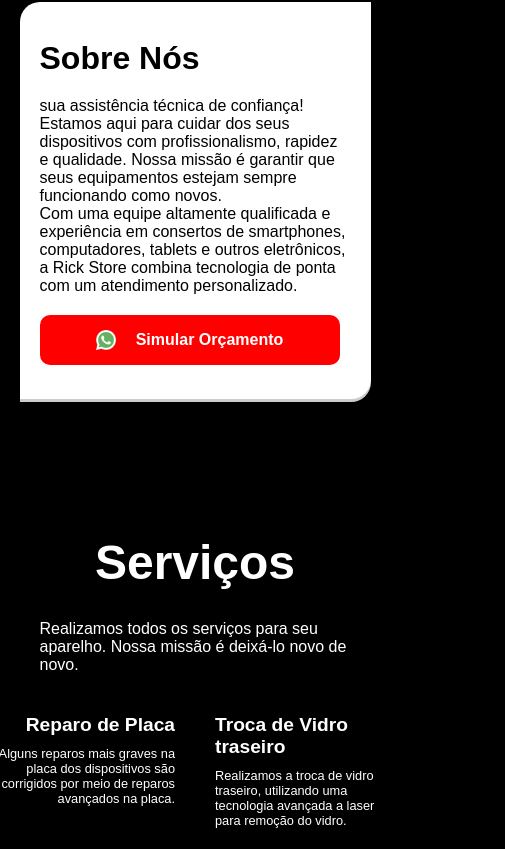
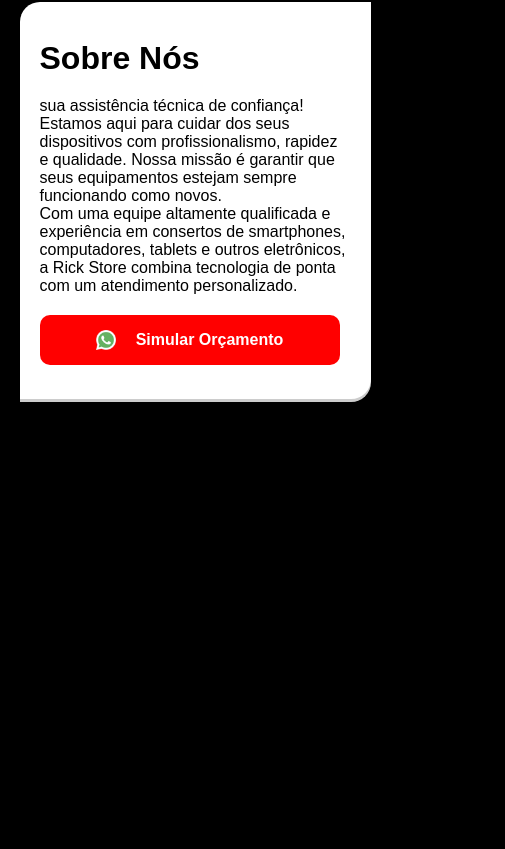
Before and after one commit to Gilnathan/Rick_Store, a Next.js app: page / in a window 390 px wide. Shown: the part 2223-3072 px from the top of the page, 505 px wide, since content can reach past the window. Built offline with nearby package versions, Linux system fonts and the light colour scheme.

Commit message:
resposividade

```diff
--- a/src/components/Servicos/index.jsx
+++ b/src/components/Servicos/index.jsx
@@ -1,46 +1,50 @@
-import { motion } from 'framer-motion'; // Importando o Framer Motion
+import { motion } from "framer-motion"; // Importando o Framer Motion
 import styles from "./servicos.module.css";
+import Status_loja from "@/components/Status_loja";
+import useScreenSize from "@/hooks/useScreenSize"; // Hook para detectar mobile
 
 export default function Servicos() {
+  const isMobile = useScreenSize(); // Detecta se o dispositivo é mobile
+
   return (
     <motion.section
       className={styles.container_servicos}
       id="Section_servicos"
-      initial={{ opacity: 0 }}
-      whileInView={{ opacity: 1 }} // A animação só acontece quando estiver visível na tela
+      initial={isMobile ? {} : { opacity: 0 }}
+      whileInView={isMobile ? {} : { opacity: 1 }}
       transition={{ duration: 1 }}
     >
-      {/* Animando o título */}
+      {/* Título */}
       <motion.h1
         className={styles.titulo}
-        initial={{ opacity: 0, y: -20 }}  // Começa invisível e um pouco acima
-        whileInView={{ opacity: 1, y: 0 }}    // Animação só acontece quando estiver visível
-        transition={{ duration: 1, delay: 0.2 }} // Atraso para dar ênfase
+        initial={isMobile ? {} : { opacity: 0, y: -20 }}
+        whileInView={isMobile ? {} : { opacity: 1, y: 0 }}
+        transition={{ duration: 1, delay: 0.2 }}
       >
         Serviços
       </motion.h1>
 
-      {/* Animando o parágrafo */}
+      {/* Parágrafo */}
       <motion.p
-        initial={{ opacity: 0 }}
-        whileInView={{ opacity: 1 }} // Só aparece quando estiver na tela
+        initial={isMobile ? {} : { opacity: 0 }}
+        whileInView={isMobile ? {} : { opacity: 1 }}
         transition={{ duration: 1, delay: 0.4 }}
       >
         Realizamos todos os serviços para seu aparelho. Nossa missão é deixá-lo novo de novo.
       </motion.p>
 
-      <div>
+      <div className={styles.cards_container}>
+        {/* Cards à esquerda */}
         <motion.div
           className={styles.container_cards_left}
-          initial={{ opacity: 0 }}
-          whileInView={{ opacity: 1 }} // Só aparece quando estiver na tela
+          initial={isMobile ? {} : { opacity: 0 }}
+          whileInView={isMobile ? {} : { opacity: 1 }}
           transition={{ duration: 1, delay: 0.6 }}
         >
-          {/* Animando os cards à esquerda */}
           <motion.div
             className={styles.servicos_card}
-            initial={{ opacity: 0, x: -100 }}  // Começa da esquerda
-            whileInView={{ opacity: 1, x: 0 }}     // Só anima quando entra na tela
+            initial={isMobile ? {} : { opacity: 0, x: -100 }}
+            whileInView={isMobile ? {} : { opacity: 1, x: 0 }}
             transition={{ duration: 0.8 }}
           >
             <h2>Reparo de Placa</h2>
@@ -51,8 +55,8 @@
 
           <motion.div
             className={styles.servicos_card}
-            initial={{ opacity: 0, x: -100 }}
-            whileInView={{ opacity: 1, x: 0 }} // Só anima quando entra na tela
+            initial={isMobile ? {} : { opacity: 0, x: -100 }}
+            whileInView={isMobile ? {} : { opacity: 1, x: 0 }}
             transition={{ duration: 0.8, delay: 0.2 }}
           >
             <h2>Troca de outros componentes</h2>
@@ -63,8 +67,8 @@
 
           <motion.div
             className={styles.servicos_card}
-            initial={{ opacity: 0, x: -100 }}
-            whileInView={{ opacity: 1, x: 0 }} // Só anima quando entra na tela
+            initial={isMobile ? {} : { opacity: 0, x: -100 }}
+            whileInView={isMobile ? {} : { opacity: 1, x: 0 }}
             transition={{ duration: 0.8, delay: 0.4 }}
           >
             <h2>Troca de carcaça</h2>
@@ -74,27 +78,27 @@
           </motion.div>
         </motion.div>
 
-        {/* Imagem animada */}
+        {/* Imagem central */}
         <motion.img
           src="/iphone_quebrado.png"
-          alt=""
+          alt="iPhone quebrado"
           className={styles.img_iphone_quebrado}
-          initial={{ opacity: 0, scale: 0.8 }}
-          whileInView={{ opacity: 1, scale: 1 }} // A animação só acontece quando a imagem entra na tela
+          initial={isMobile ? {} : { opacity: 0, scale: 0.8 }}
+          whileInView={isMobile ? {} : { opacity: 1, scale: 1 }}
           transition={{ duration: 1, delay: 0.6 }}
         />
 
+        {/* Cards à direita */}
         <motion.div
           className={styles.container_cards_right}
-          initial={{ opacity: 0 }}
-          whileInView={{ opacity: 1 }} // Só anima quando entra na tela
+          initial={isMobile ? {} : { opacity: 0 }}
+          whileInView={isMobile ? {} : { opacity: 1 }}
           transition={{ duration: 1, delay: 0.8 }}
         >
-          {/* Animando os cards à direita */}
           <motion.div
             className={styles.servicos_card}
-            initial={{ opacity: 0, x: 100 }}  // Começa da direita
-            whileInView={{ opacity: 1, x: 0 }} // Só anima quando entra na tela
+            initial={isMobile ? {} : { opacity: 0, x: 100 }}
+            whileInView={isMobile ? {} : { opacity: 1, x: 0 }}
             transition={{ duration: 0.8 }}
           >
             <h2>Troca de Vidro traseiro</h2>
@@ -105,8 +109,8 @@
 
           <motion.div
             className={styles.servicos_card}
-            initial={{ opacity: 0, x: 100 }}
-            whileInView={{ opacity: 1, x: 0 }} // Só anima quando entra na tela
+            initial={isMobile ? {} : { opacity: 0, x: 100 }}
+            whileInView={isMobile ? {} : { opacity: 1, x: 0 }}
             transition={{ duration: 0.8, delay: 0.2 }}
           >
             <h2>Troca da Bateria</h2>
@@ -117,8 +121,8 @@
 
           <motion.div
             className={styles.servicos_card}
-            initial={{ opacity: 0, x: 100 }}
-            whileInView={{ opacity: 1, x: 0 }} // Só anima quando entra na tela
+            initial={isMobile ? {} : { opacity: 0, x: 100 }}
+            whileInView={isMobile ? {} : { opacity: 1, x: 0 }}
             transition={{ duration: 0.8, delay: 0.4 }}
           >
             <h2>Troca de Tela</h2>
@@ -128,6 +132,7 @@
           </motion.div>
         </motion.div>
       </div>
+      <Status_loja />
     </motion.section>
   );
 }
--- a/src/components/Servicos/servicos.module.css
+++ b/src/components/Servicos/servicos.module.css
@@ -8,8 +8,10 @@
     gap: 30px;
     justify-content: center;
     padding: 20px;
+    padding-top: 100px;
     border-radius: 20px;
-    min-height: 100vh
+    min-height: 100vh;
+
 }
 
 .container_servicos>div{
--- /dev/null
+++ b/src/hooks/useScreenSize.js
@@ -0,0 +1,18 @@
+import { useState, useEffect } from "react";
+
+export default function useScreenSize() {
+  const [isMobile, setIsMobile] = useState(false);
+
+  useEffect(() => {
+    const handleResize = () => {
+      setIsMobile(window.innerWidth <= 768);
+    };
+
+    handleResize();
+    window.addEventListener("resize", handleResize);
+
+    return () => window.removeEventListener("resize", handleResize);
+  }, []);
+
+  return isMobile;
+}
--- a/src/pages/index.js
+++ b/src/pages/index.js
@@ -20,7 +20,6 @@
 import Bnt_SimularOrcamento from "@/components/Bnt_SimularOrcamento";
 import Sobre from "@/components/Sobre"
 import Servicos from "@/components/Servicos";
-import Status_loja from "@/components/Status_loja";
 import Card_vendas from "@/components/Cards_vendas"
 import Carousel from "@/components/Carousel/Carousel"
 import Carrossel_img_loja from "@/components/Carrossel_img_loja/Carrossel_img_loja"
@@ -56,7 +55,6 @@
       <Carrossel_img_loja />
       <Sobre />
       <Servicos />
-      <Status_loja/>
       <Card_vendas />
 
 
```
